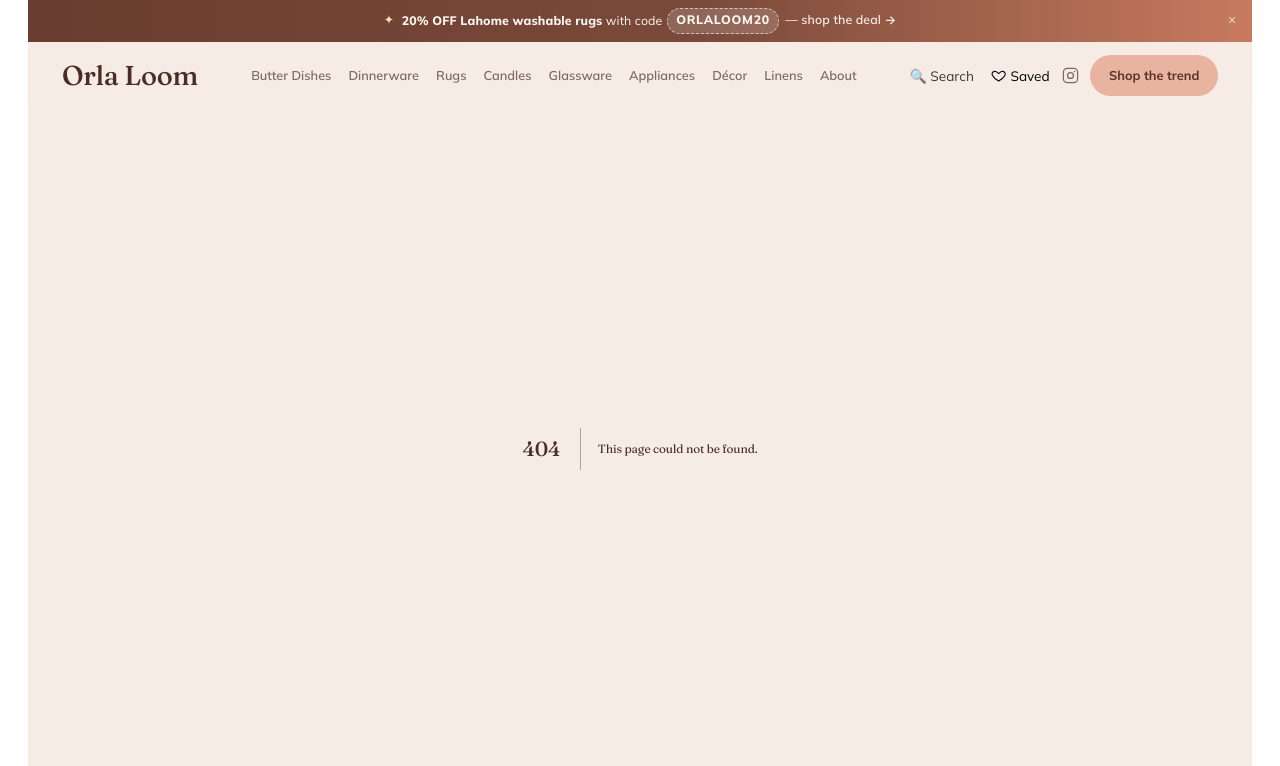
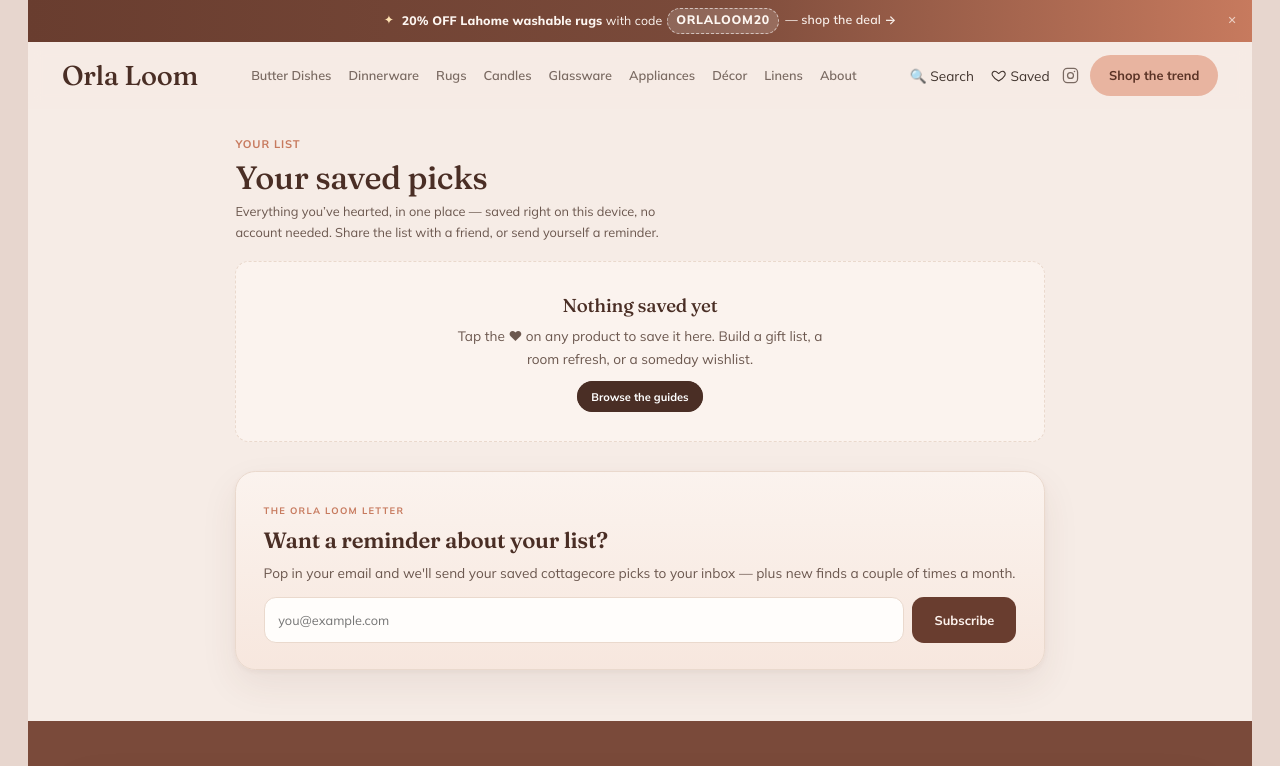
Before and after one commit to Arash8382/orlaloom, a Next.js app: page /wishlist in a window 1280 px wide. Before the commit this address had no page. Shown: the top 766 px of the page. Built offline with nearby package versions, Linux system fonts and the light colour scheme.

Commit message:
Add files via upload

```diff
--- /dev/null
+++ b/app/wishlist/page.js
@@ -0,0 +1,18 @@
+import WishlistClient from "../components/WishlistClient";
+
+export const metadata = {
+  title: "Your Saved Picks",
+  description:
+    "Your saved cottagecore finds, all in one place — no account needed. Save products, build a gift list, and share it with a friend.",
+  robots: { index: false, follow: true },
+  alternates: { canonical: "/wishlist" },
+};
+
+export default function WishlistPage({ searchParams }) {
+  const shared = typeof searchParams?.list === "string" ? searchParams.list : "";
+  return (
+    <div className="page-pad">
+      <WishlistClient shared={shared} />
+    </div>
+  );
+}
```
